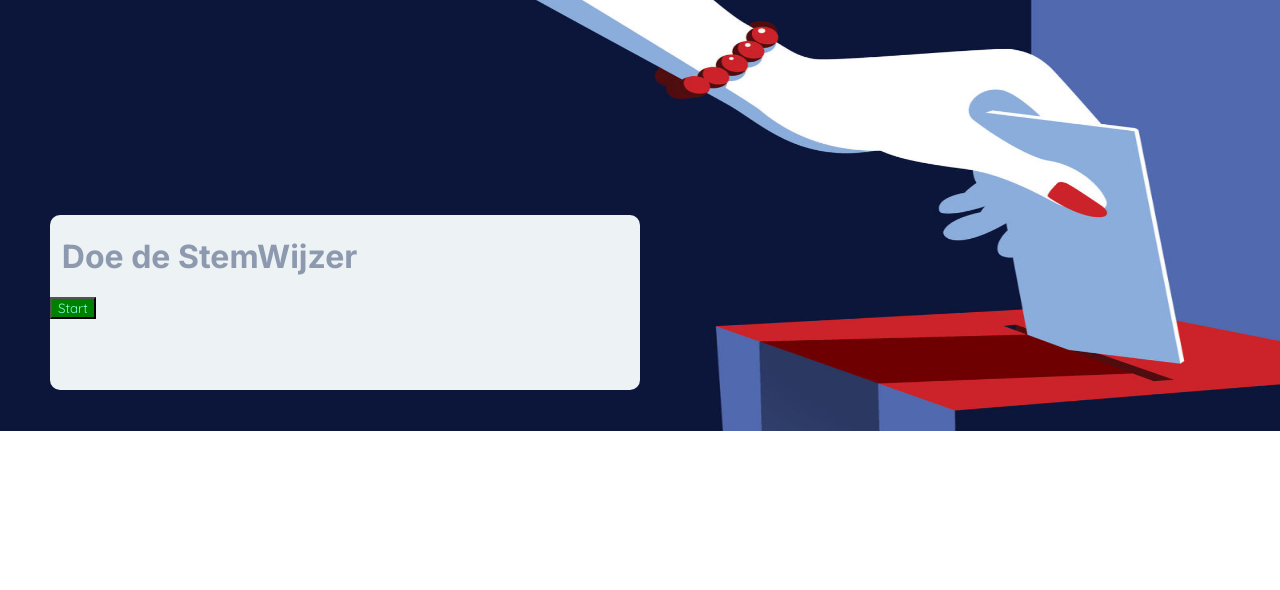
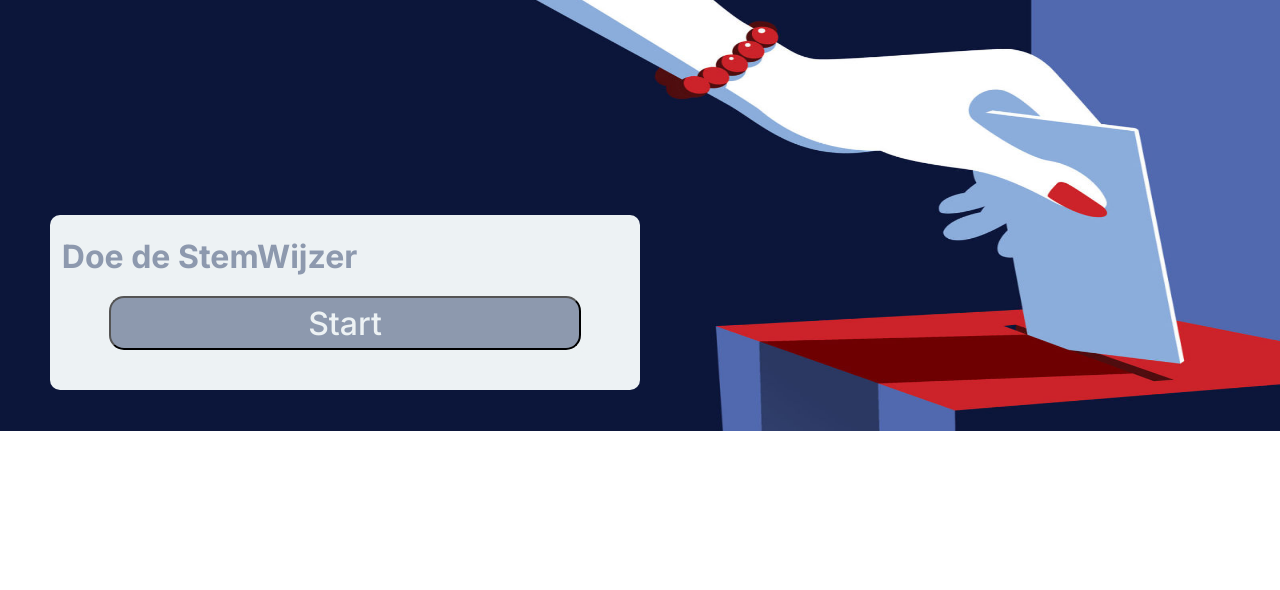
Before and after one commit to NUTgublin/project-2, a PHP site: page /file/index.php in a window 1280 px wide. Shown: the part 134-724 px from the top of the page. Run offline with PHP 8.4, Linux system fonts and the light colour scheme.

Commit message:
uygduyas

```diff
--- a/project 2/css/index.css
+++ b/project 2/css/index.css
@@ -22,10 +22,25 @@
 
 }
 
-.titel button{
-    color: aquamarine;
-    background-color: green;
-    justify-content: flex-end;
+#btStartWijzer{
+    grid-column: 2;
+    grid-row: 2;
+
+    align-self: center;
+    justify-self: center;
+    align-items: center;
+
+    color: #EDF2F4;
+    background-color:  #8D99AE;
+    font-family: "inter", sans-serif ;
+    font-weight: 500;
+    font-size: 200%;
+
+    width: 80%;
+    height: 25%;
+
+    border-radius: 15px;
+    box-shadow: 2px 3px 7px;
 }
 
 .fototest {
--- a/project 2/file/index.php
+++ b/project 2/file/index.php
@@ -34,8 +34,9 @@
 
     <div class="titel">
         <h1>Doe de StemWijzer</h1>
-        <button>Start</button>
+
     </div>
+    <button id="btStartWijzer">Start</button>
   </div>
 
 
```
